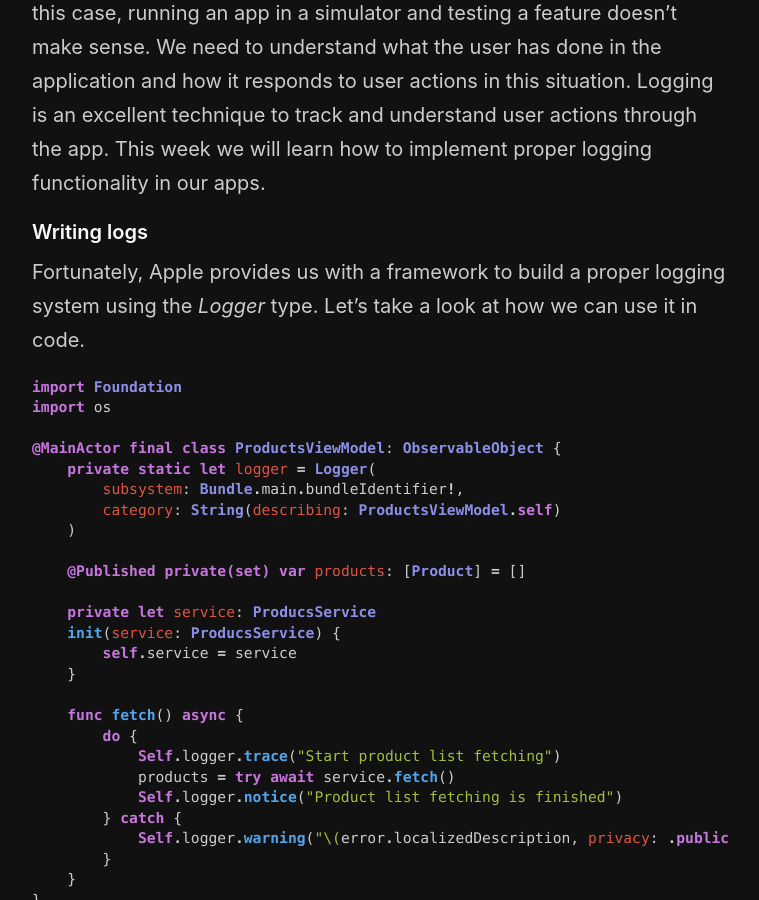
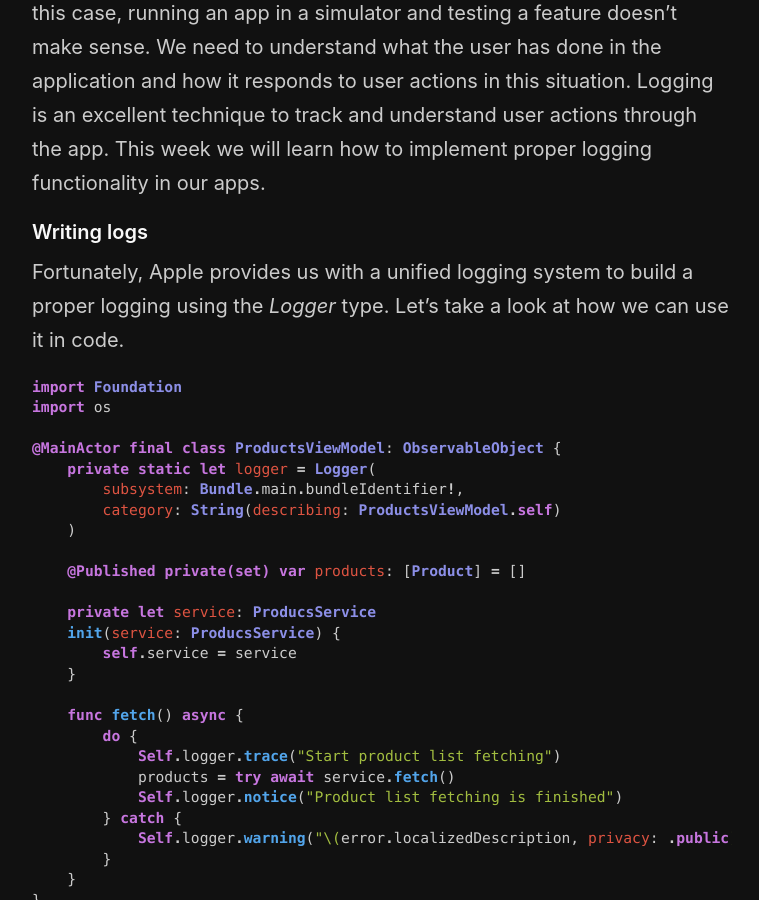
Before and after one commit to mecid/mecid.github.io, a Jekyll site: the page built from _posts/2022-04-06-logging-in-swift.md, in a window 1280 px wide and 900 px high, scrolled down 348 px. Shown: the whole window, without its empty margins (258-1017 px from the left). Built offline with Jekyll 4.4.1, drawn with Linux system fonts in a browser that asks for light colours.

Commit message:
logging post updated

````diff
--- a/_posts/2022-04-06-logging-in-swift.md
+++ b/_posts/2022-04-06-logging-in-swift.md
@@ -8,7 +8,7 @@ category: Architecture
 We encounter bugs that are very hard to catch in the debugger from time to time. For example, it might occur only after a few days of app usage. In this case, running an app in a simulator and testing a feature doesn't make sense. We need to understand what the user has done in the application and how it responds to user actions in this situation. Logging is an excellent technique to track and understand user actions through the app. This week we will learn how to implement proper logging functionality in our apps.
 
 #### Writing logs
-Fortunately, Apple provides us with a framework to build a proper logging system using the *Logger* type. Let's take a look at how we can use it in code.
+Fortunately, Apple provides us with a unified logging system to build a proper logging using the *Logger* type. Let's take a look at how we can use it in code.
 
 ```swift
 import Foundation
````
